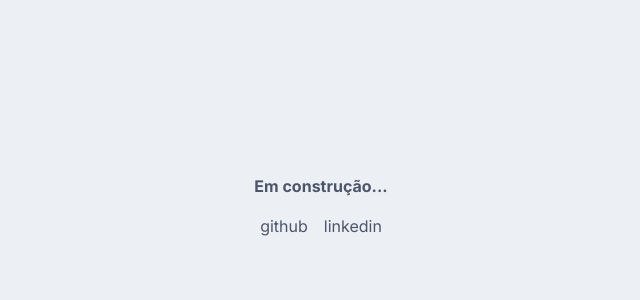
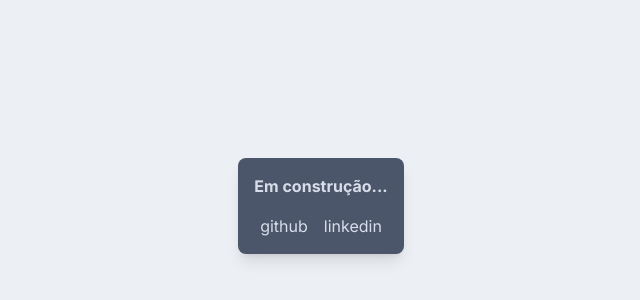
Before and after one commit to renatorrocha/portfolio-renato.dev, a Next.js app: page / in a window 1280 px wide. Shown: the part 194-494 px from the top of the page, without its empty margins (319-959 px from the left). Built offline with nearby package versions, Linux system fonts and the light colour scheme.

Commit message:
styling the text and div

```diff
--- a/src/components/under-construction.tsx
+++ b/src/components/under-construction.tsx
@@ -10,7 +10,7 @@ export default function UnderConstruction() {
   ];
 
   return (
-    <main className="items-center justify-center p-4 flex flex-col gap-4">
+    <main className="items-center justify-center p-4 flex flex-col gap-4 text-light-powder-blue bg-charcoal-blue rounded-lg shadow-lg">
       <p className="font-bold">Em construção...</p>
 
       <div className="flex justify-between gap-4">
```
